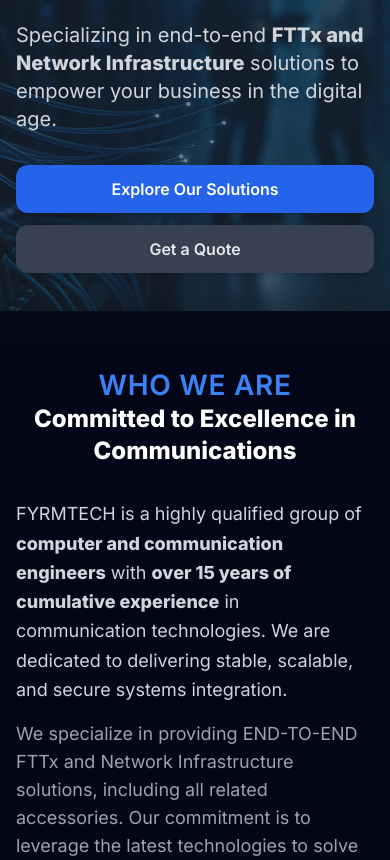
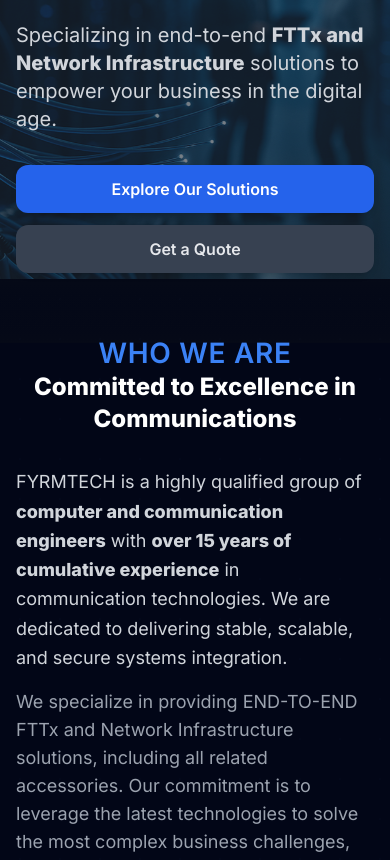
Before and after one commit to ahmed2galal-gif/Fyrm, a website: page index.html in a window 390 px wide. Shown: the part 227-1087 px from the top of the page. Drawn offline with nearby package versions, Linux system fonts and the light colour scheme.

```diff
--- a/index.html
+++ b/index.html
@@ -150,18 +150,6 @@
 
         /* Mobile optimizations */
         @media (max-width: 768px) {
-            /* Reduce section overlaps on mobile */
-            .about-bg, .services-bg, .contact-bg, .clients-bg {
-                margin-top: -2rem !important;
-                padding-top: 4rem !important;
-            }
-
-            /* Tighter spacing on mobile */
-            section {
-                padding-top: 3rem !important;
-                padding-bottom: 3rem !important;
-            }
-
             /* Better text scaling */
             .hero-heading {
                 font-size: clamp(1.75rem, 8vw, 2.5rem) !important;
@@ -204,7 +192,7 @@
                 font-size: 0.875rem !important;
             }
 
-            /* Hide decorative elements on very small screens */
+            /* Reduce decorative elements intensity on mobile */
             .dots-pattern {
                 opacity: 0.2 !important;
             }
```
